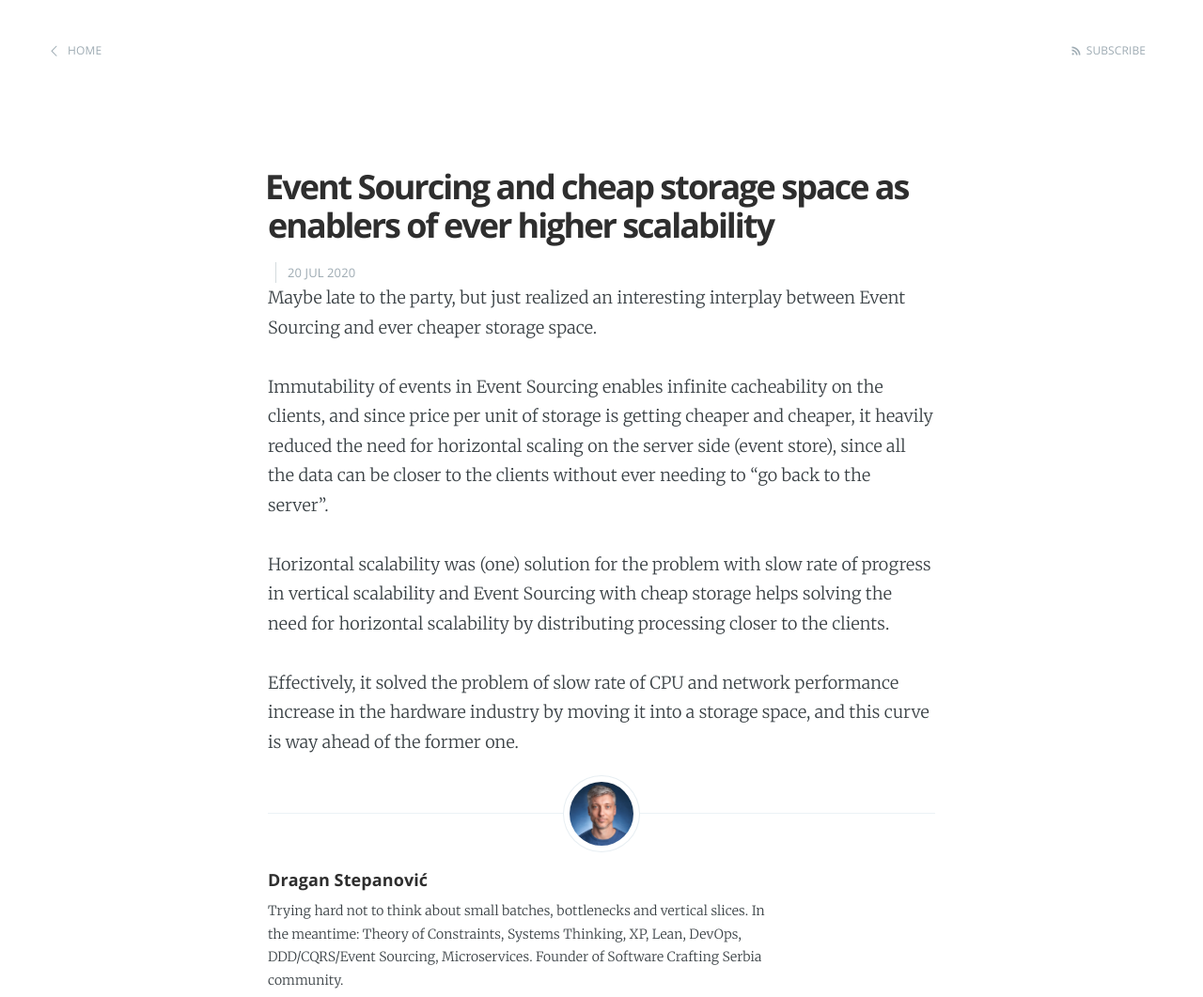
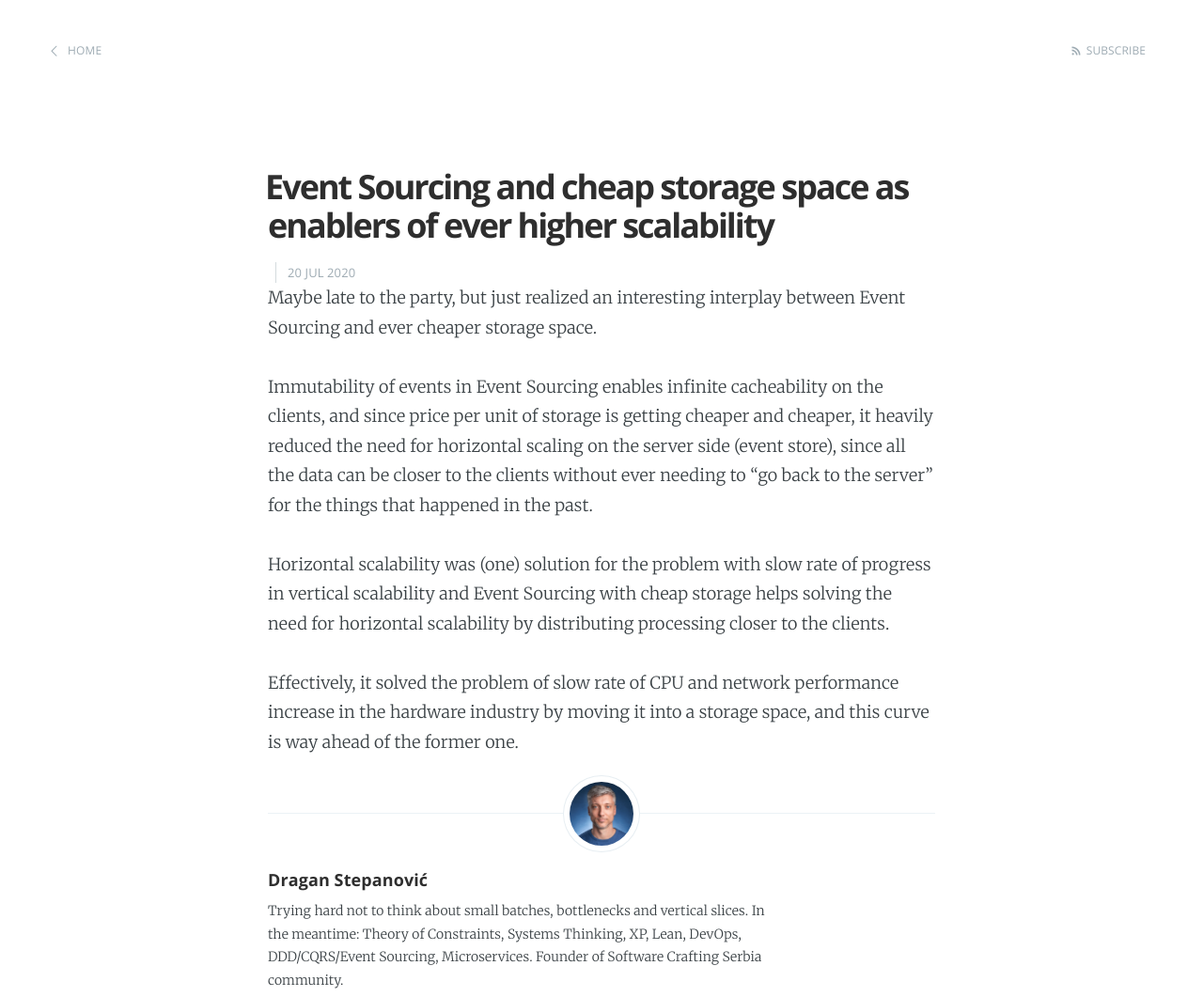
Before and after one commit to dragan-stepanovic/dragan-stepanovic.github.io, a Jekyll site: the page built from _posts/2020-07-20-event-sourcing-cheap-storage-space.md, in a window 1280 px wide, cut to the strip 0-1061 px from the top of the page. Shown: the whole strip at 94% size. Built offline with Jekyll 4.4.1, drawn with Linux system fonts in a browser that asks for light colours.

Commit message:
Update 2020-07-20-event-sourcing-cheap-storage-space.md

```diff
--- a/_posts/2020-07-20-event-sourcing-cheap-storage-space.md
+++ b/_posts/2020-07-20-event-sourcing-cheap-storage-space.md
@@ -8,7 +8,7 @@ Maybe late to the party, but just realized an interesting interplay between Even
 
 
 
-Immutability of events in Event Sourcing enables infinite cacheability on the clients, and since price per unit of storage is getting cheaper and cheaper, it heavily reduced the need for horizontal scaling on the server side (event store), since all the data can be closer to the clients without ever needing to "go back to the server".
+Immutability of events in Event Sourcing enables infinite cacheability on the clients, and since price per unit of storage is getting cheaper and cheaper, it heavily reduced the need for horizontal scaling on the server side (event store), since all the data can be closer to the clients without ever needing to "go back to the server" for the things that happened in the past.
 
 
 
```
